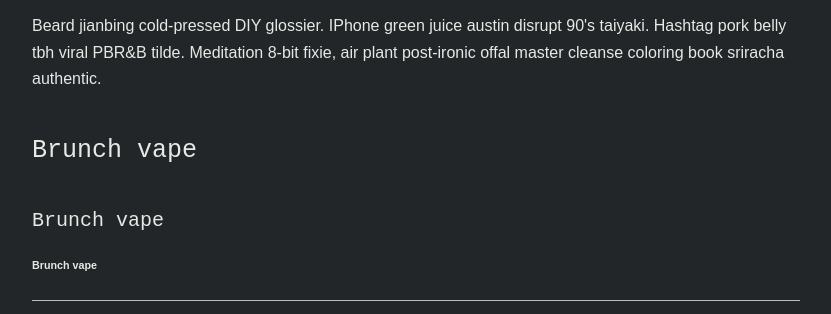
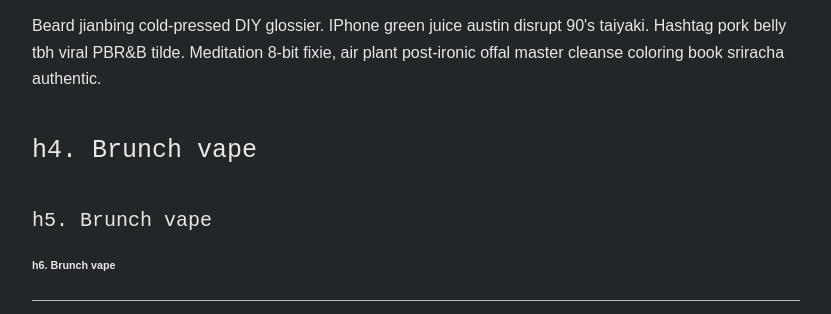
Before and after one commit to ZakLaughton/base-css-design-system, a website built with Parcel: page index.html in a window 1280 px wide. Shown: the part 1442-1756 px from the top of the page, without its empty margins (224-1055 px from the left). Built offline with nearby package versions, Linux system fonts and the light colour scheme.

Commit message:
add header label text

```diff
--- a/index.html
+++ b/index.html
@@ -24,7 +24,7 @@
 
   <body class="mellow-green">
     <header>
-      <h1>Site Name</h1>
+      <h1>h1. Site Name</h1>
       <nav>
         <a href="#">Home</a>
         <a href="#">About</a>
@@ -45,7 +45,7 @@
         Neutra gastropub kale chips waistcoat.
       </p>
 
-      <h2>Brunch vape</h2>
+      <h2>h2. Brunch vape</h2>
       <p>Knausgaard roof party shoreditch:</p>
 
       <blockquote>
@@ -63,7 +63,7 @@
       <p>Something something look at my code:</p>
       <code>console.log("Hello world!");</code>
 
-      <h3>Brunch vape</h3>
+      <h3>h3. Brunch vape</h3>
       <p>
         Beard jianbing cold-pressed DIY glossier. IPhone green juice austin
         disrupt 90's taiyaki. Hashtag pork belly tbh viral PBR&B tilde.
@@ -82,9 +82,9 @@
         coloring book sriracha authentic.
       </p>
 
-      <h4>Brunch vape</h4>
-      <h5>Brunch vape</h5>
-      <h6>Brunch vape</h6>
+      <h4>h4. Brunch vape</h4>
+      <h5>h5. Brunch vape</h5>
+      <h6>h6. Brunch vape</h6>
 
       <hr />
       <div class="grid">
```
